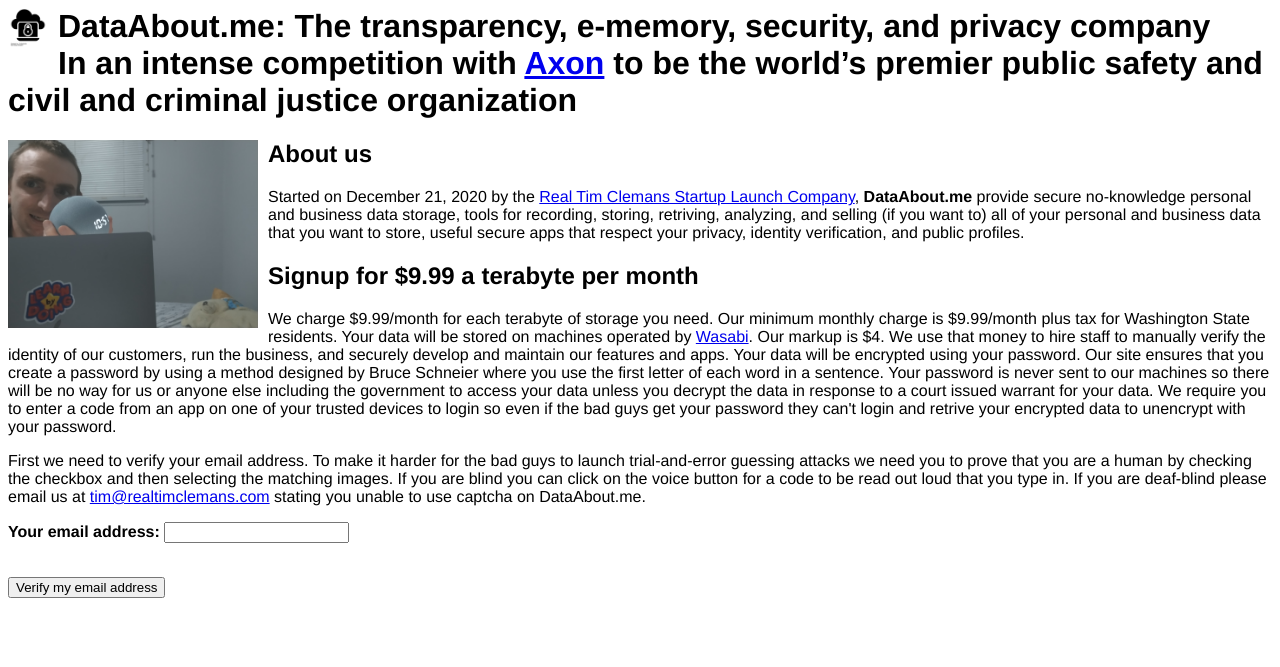
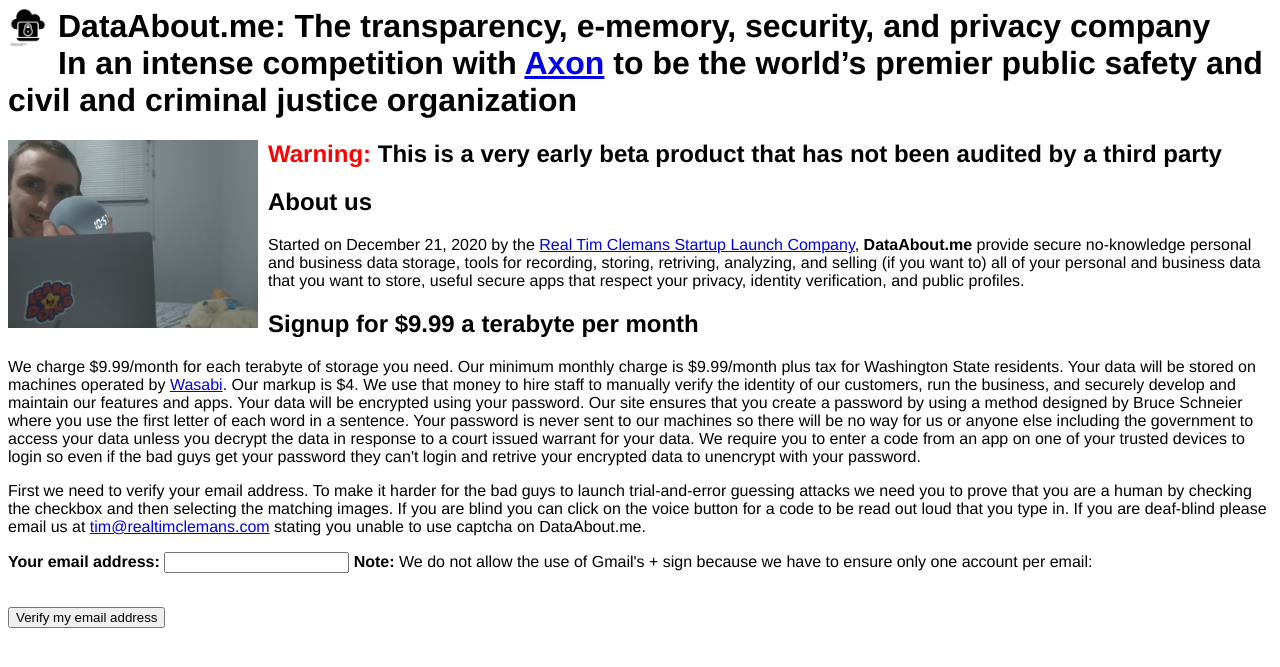
Before and after one commit to realtimclemans/DataAboutDotMe, a Flask app: page / in a window 1280 px wide. Shown: the top 667 px of the page. Run offline with Flask 2, Linux system fonts and the light colour scheme; some libraries are stand-ins or nearby versions.

Commit message:
don't allow use of + sign in email addresses

```diff
--- a/website/app.py
+++ b/website/app.py
@@ -41,6 +41,8 @@ def home():
             email_address = request.form.get('email_address')
             sending_response = send_verification_email(email_address, verification_token)
             print('sending response', repr(sending_response))
+            if '+' in email_address:
+                return render_template("index.html", signup_form=signup_form, is_plus_sign_in_email=True, sending_error=False, is_captcha_valid=True)
             if sending_response == 'Forbidden':
                 return render_template("index.html", signup_form=signup_form, sending_error=True, is_captcha_valid=True)
             return render_template("index.html", signup_form=signup_form, sending_error=False, sent_verification=True, is_captcha_valid=True) # regardless if already verified we claim success because we don't disclose to attackers email addresses
--- a/website/templates/index.html
+++ b/website/templates/index.html
@@ -15,7 +15,7 @@
     </head>
     <body><h1><img src="/static/logo.png" alt="DataAbout.me logo with a cloud, laptop, and lock" style="height:40px;float:left;margin-right:10px">DataAbout.me: The transparency, e-memory, security, and privacy company<br/>In an intense competition with <a href="https://axon.com">Axon</a> to be the world’s premier public safety and civil and criminal justice organization</h1>
     <img src="/static/tim_clemans_behind_laptop_holding_echo.jpg" style="float:left; margin: 0 10px 10px 0;width:250px">
-
+    <h2><span style="color:red">Warning:</span> This is a very early beta product that has not been audited by a third party</h2>
     <h2>About us</h2>
     <p>Started on December 21, 2020 by the <a href="https://realtimclemans.com">Real Tim Clemans Startup Launch Company</a>, <strong>DataAbout.me</strong> provide secure no-knowledge personal and business data storage, tools for recording, storing, retriving, analyzing, and selling (if you want to) all of your personal and business data that you want to store, useful secure apps that respect your privacy, identity verification, and public profiles.</h1>
     <h2>Signup for $9.99 a terabyte per month</h2>
@@ -24,13 +24,14 @@
     <form method="POST" action="/">
         {{ signup_form.csrf_token }}
         {% if sending_error %}
-        We were not able to send a verification email because of a server issue. Please email <a href="mailto:tim@realtimclemans.com">tim@realtimclemans.com</a> and we'll let you know when it is fixed.
+        <strong>Error:</strong> We were not able to send a verification email because of a server issue. Please email <a href="mailto:tim@realtimclemans.com">tim@realtimclemans.com</a> and we'll let you know when it is fixed.
 {% elif sent_verification  %}
 We sent you a verification email.<br/>
         {% else %}
-        {% if not is_captcha_valid %}You did not pass the not a robot test<br/>{% endif %}
+        {% if not is_captcha_valid %}<strong>Error:</strong> You did not pass the not a robot test<br/>{% endif %}
+        {% if is_plus_sign_in_email %}<strong>Error:</strong> You can't have the Gmail + sign in your email<br/>{% endif %}
          <strong>{{ signup_form.email_address.label }}:</strong>
-         {{ signup_form.email_address }}
+         {{ signup_form.email_address }} <strong>Note:</strong> We do not allow the use of Gmail's + sign because we have to ensure only one account per email:
          <ul>
          {% for error in signup_form.email_address.error %}
             <li style="coloured:red;">{{ error }}</li>
```
